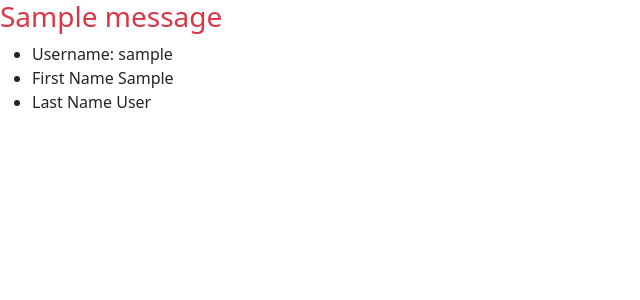
After one commit to coachdaveofficial/flask-feedback, a Flask app: a page that uses templates/user_details.html in a window 1280 px wide. The commit adds this page. Shown: the top 300 px of the page, without its empty margins (0-640 px from the left). Run offline with Flask 2, Linux system fonts and the light colour scheme; the visitor is signed in with stand-in values (Sample User, id 1); tables that the repository leaves empty hold one stand-in row (values such as "Sample post"); one stand-in notice (Sample message) is shown.

Commit message:
added /users/username and /logout routes

```diff
--- a/app.py
+++ b/app.py
@@ -10,8 +10,10 @@ app.config['SQLALCHEMY_TRACK_MODIFICATIONS'] = False
 app.config['SQLALCHEMY_ECHO'] = True
 
 app.config['SECRET_KEY'] = secret
+app.config['DEBUG_TB_INTERCEPT_REDIRECTS'] = False
 
 debug = DebugToolbarExtension(app)
+
 
 app.app_context().push()
 connect_db(app)
@@ -52,7 +54,7 @@ def get_register_form():
             return redirect('/register')
 
         session["username"] = user.username  # keep logged in
-        return redirect('/secret')
+        return redirect(f'/users/{user.username}')
 
 @app.route('/login', methods=["GET", "POST"])
 def get_login_form():
@@ -69,7 +71,7 @@ def get_login_form():
 
     if user:
         session["username"] = user.username  # keep logged in
-        return redirect('/secret')
+        return redirect(f'/users/{user.username}')
 
     flash("Invalid login... please try again.", "error")
     return render_template('login.html', form=form)
@@ -83,3 +85,21 @@ def show_secret():
         return redirect("/")
 
     return render_template('secret.html')
+
+@app.route("/logout")
+def logout():
+    """Logs user out and redirects to homepage."""
+
+    session.pop("username")
+
+    return redirect("/")
+
+@app.route('/users/<string:username>')
+def get_user_details(username):
+    if "username" not in session:
+        flash("You must be logged in to view!", "error")
+        return redirect("/login")
+
+    user = User.query.get_or_404(username)
+
+    return render_template('user_details.html', user=user)
--- a/templates/secret.html
+++ b/templates/secret.html
@@ -3,6 +3,9 @@
 {% block title %} Secret {% endblock %}
 
 {% block content %}
+{% if 'username' in session %}
+    <li><a href="/logout">Logout</a></li>
+  {% endif %}
 
 <h1>This is a secret </h1>
 
--- /dev/null
+++ b/templates/user_details.html
@@ -0,0 +1,19 @@
+{% extends 'base.html' %}
+{% block title %} User Details {% endblock %}
+
+{% block content %}
+{% with errors = get_flashed_messages(category_filter=["error"]) %}
+   {% if errors %}
+        {% for message in errors %}
+         <h3 class="text-danger">{{ message }}</h3>
+      {% endfor %}
+   {% endif %}
+{% endwith %}
+
+<ul>
+    <li>Username: {{user.username}}</li>
+    <li>First Name {{user.first_name}}</li>
+    <li>Last Name {{user.last_name}}</li>
+</ul>
+
+{% endblock %}
```
